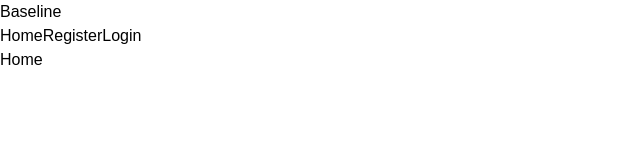
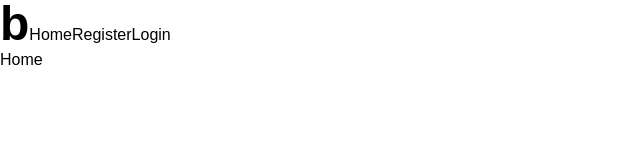
Before and after one commit to evan-walter/baseline, a React (Create React App) app in the folder client/: page / in a window 1280 px wide. Shown: the top 160 px of the page, without its empty margins (0-640 px from the left). Built offline with nearby package versions, Linux system fonts and the light colour scheme.

Commit message:
chore: update packages; style: begin theme styles

```diff
--- a/client/package.json
+++ b/client/package.json
@@ -38,8 +38,8 @@
     ]
   },
   "devDependencies": {
-    "autoprefixer": "^10.4.0",
+    "autoprefixer": "^10.4.1",
     "postcss": "^8.4.5",
-    "tailwindcss": "^3.0.7"
+    "tailwindcss": "^3.0.8"
   }
 }
--- a/client/src/components/Navbar.js
+++ b/client/src/components/Navbar.js
@@ -3,9 +3,9 @@ import { NavLink } from 'react-router-dom';
 
 export default function Navbar() {
   return (
-    <nav>
-      <h1>Baseline</h1>
+    <nav className='bglight'>
       <div>
+        <NavLink to='/' className='text-5xl font-black'>b</NavLink>
         <NavLink to='/'>Home</NavLink>
         <NavLink to='/register'>Register</NavLink>
         <NavLink to='/login'>Login</NavLink>
--- a/client/tailwind.config.js
+++ b/client/tailwind.config.js
@@ -1,9 +1,14 @@
 module.exports = {
-  content: [
-    "./src/**/*.{js,jsx,ts,tsx}",
-  ],
+  content: ['./src/**/*.{js,jsx,ts,tsx}'],
   theme: {
-    extend: {},
+    extend: {
+      colors: {
+        btnprimary: '#c31432',
+        bgprimary: '#000',
+        bgsecondary: '#212327', // inputs
+        bglight: '#fefefe', // navbar
+      },
+    },
   },
   plugins: [],
-}
+};
```
Also changed, not shown: client/src/index.css (+0 -15 lines), 1 other file (tests, documents, lock files or other folders).
